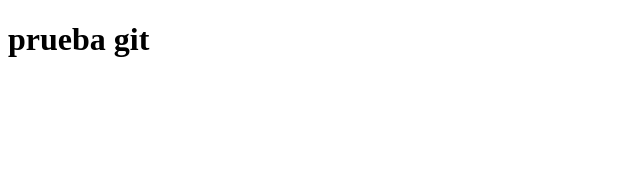
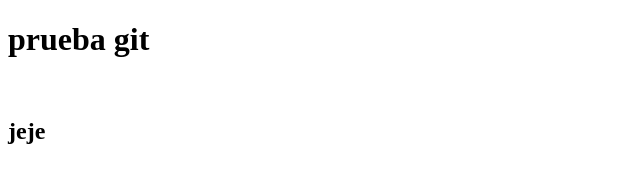
Before and after one commit to uvedvarela/gitpruebas, a plain HTML site: page index.html in a window 1280 px wide. Shown: the full height of the page, 0-640 px from the left. Drawn offline with Linux system fonts and the light colour scheme.

Commit message:
[MOD]añadido cuerpo.html

```diff
--- a/index.html
+++ b/index.html
@@ -8,5 +8,7 @@
 </head>
 <body>
     <h1>prueba git</h1>
+    <br>
+    <h2>jeje</h2>
 </body>
 </html>
```
